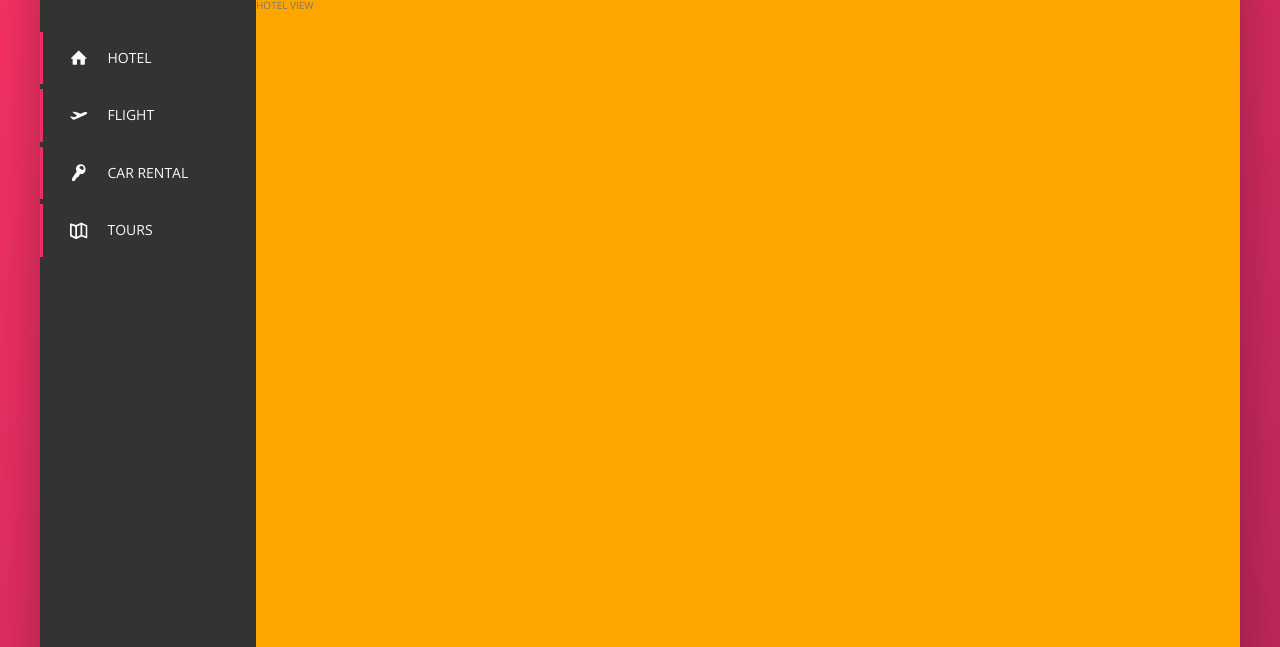
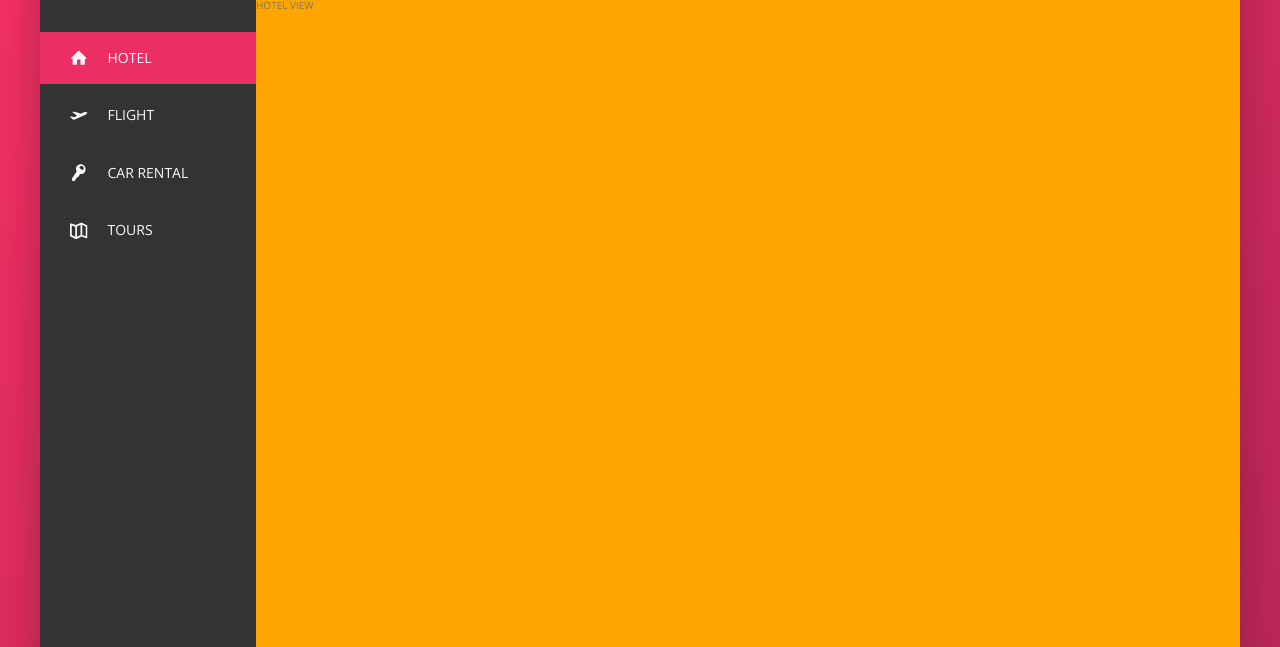
Before and after one commit to andres-cruz/trillo, a website: page index.html in a window 1280 px wide. Shown: the part 153-800 px from the top of the page. Drawn offline with nearby package versions, Linux system fonts and the light colour scheme.

Commit message:
Hover & Active states

```diff
--- a/index.html
+++ b/index.html
@@ -58,7 +58,7 @@
       <div class="content">
         <nav class="sidebar">
           <ul class="side-nav">
-            <li class="side-nav__item">
+            <li class="side-nav__item side-nav__item--active">
               <a href="#" class="side-nav__link">
                 <svg class="side-nav__icon">
                   <use xlink:href="img/sprite.svg#icon-home"></use>
--- a/sass/_components.scss
+++ b/sass/_components.scss
@@ -138,12 +138,19 @@
     height: 100%;
     width: 3px;
     background-color: var(--color-primary);
-    transform: scaleY(1);
-    transition: transform 1s;
+    transform: scaleY(0);
+    transition: transform 0.2s,
+      width 0.4s cubic-bezier(1, 0, 0, 1) 0.2s background-color 0.1s;
   }
 
-  &__item::before:hover {
+  &__item:hover::before,
+  &__item--active::before {
     transform: scaleY(1);
+    width: 100%;
+  }
+
+  &__item:active::before {
+    background-color: var(--color-primary-light);
   }
 
   &__link:link,
@@ -153,6 +160,8 @@
     text-transform: uppercase;
     display: block;
     padding: 1.5rem 3rem;
+    position: relative;
+    z-index: 10;
 
     display: flex;
     align-items: center;
```
Also changed, not shown: css/style.css.
